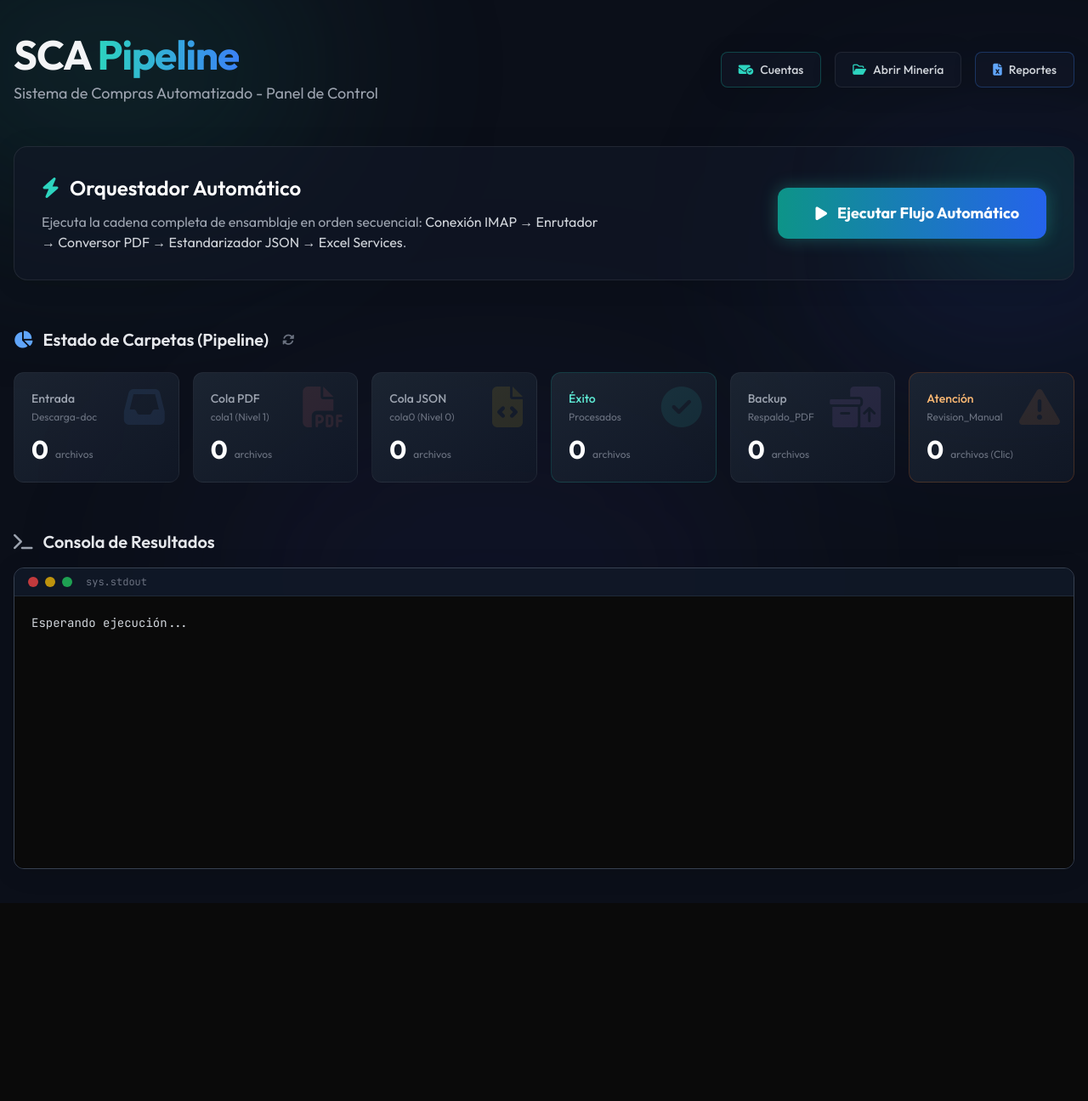
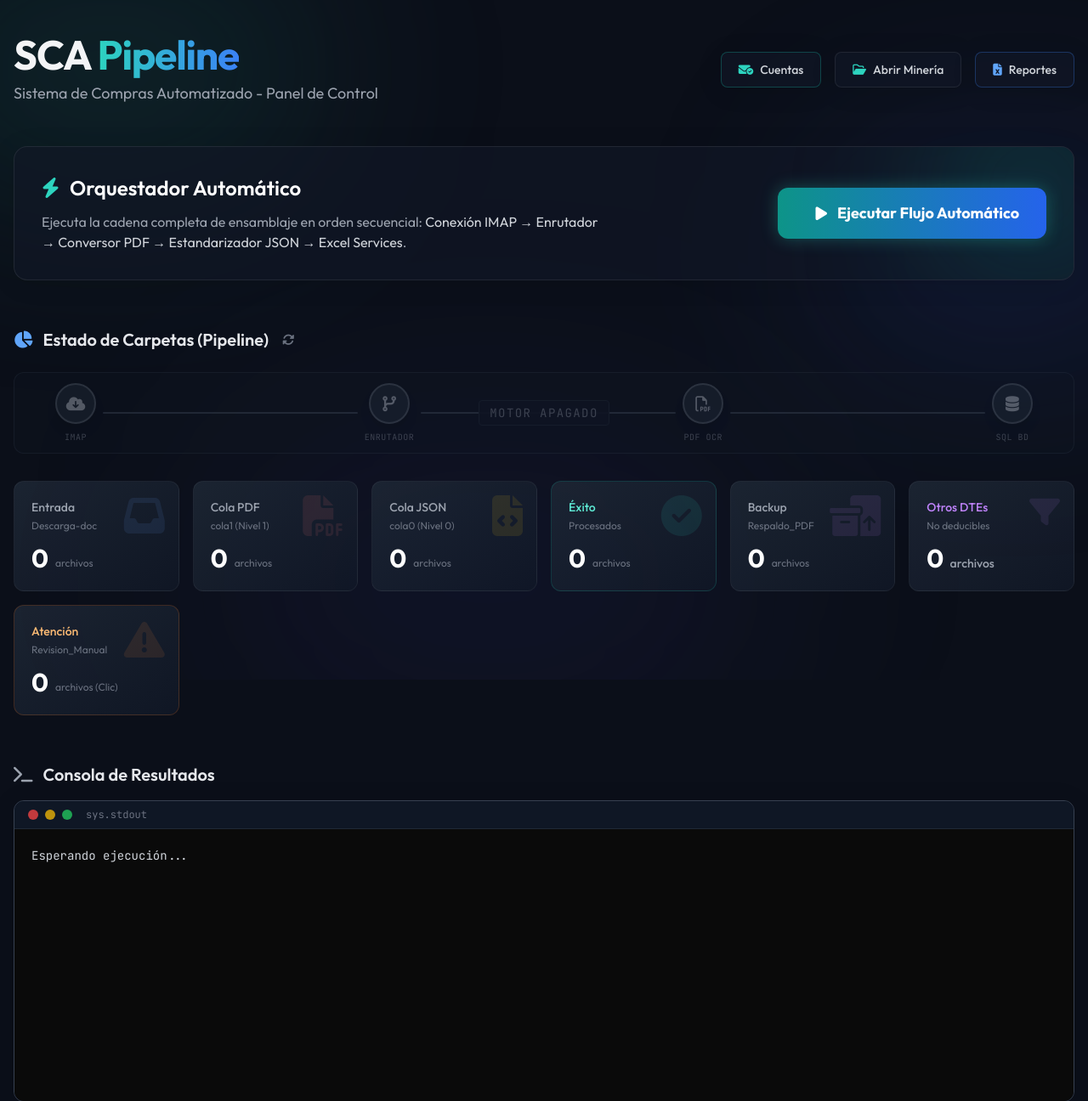
Before and after one commit to Amanebubble/Sistemadecompras, a Flask app: page / in a window 1280 px wide. Shown: the top 1296 px of the page at 85% size. Before the commit the page ends 1063 px from the top, so only its background shows below. Run offline with Flask 3, Linux system fonts and the light colour scheme; some libraries are stand-ins or nearby versions.

Commit message:
fix: restore missing flow diagram and dte card in UI

```diff
--- a/Proyecto-SCA/src/templates/index.html
+++ b/Proyecto-SCA/src/templates/index.html
@@ -210,7 +210,64 @@
                 </button>
             </h3>
 
-            <div class="grid grid-cols-2 md:grid-cols-3 lg:grid-cols-6 gap-4 animate-slide-up" style="animation-delay: 0.3s;">
+
+        <!-- Animated Flow Diagram -->
+        <div id="factoryAnimation" class="w-full h-24 bg-gray-900/50 rounded-xl border border-gray-700/50 relative overflow-hidden mb-8 opacity-50 transition-opacity duration-500 flex items-center justify-between px-4 md:px-12">
+            <style>
+                @keyframes flowPulse {
+                    0% { transform: translateX(-100%); opacity: 0; }
+                    50% { opacity: 1; }
+                    100% { transform: translateX(100%); opacity: 0; }
+                }
+                .animate-flow-pulse { animation: flowPulse 2s infinite linear; }
+            </style>
+            <!-- Nodes -->
+            <div class="flex flex-col items-center z-10">
+                <div id="node-imap" class="w-12 h-12 rounded-full bg-gray-800 border-2 border-gray-600 flex items-center justify-center shadow-lg transition-all duration-300">
+                    <i id="icon-node-imap" class="fa-solid fa-cloud-arrow-down text-gray-400 text-lg transition-colors duration-300"></i>
+                </div>
+                <span class="text-[10px] font-mono mt-2 text-gray-500 tracking-wider">IMAP</span>
+            </div>
+
+            <div class="flex-1 h-0.5 bg-gray-700 relative mx-2 z-0 overflow-hidden rounded-full">
+                <div class="absolute inset-0 bg-brand-500 hidden animate-flow-pulse" id="flow-1"></div>
+            </div>
+
+            <div class="flex flex-col items-center z-10">
+                <div id="node-enrutador" class="w-12 h-12 rounded-full bg-gray-800 border-2 border-gray-600 flex items-center justify-center shadow-lg transition-all duration-300">
+                    <i id="icon-node-enrutador" class="fa-solid fa-code-branch text-gray-400 text-lg transition-colors duration-300"></i>
+                </div>
+                <span class="text-[10px] font-mono mt-2 text-gray-500 tracking-wider">ENRUTADOR</span>
+            </div>
+
+            <div class="flex-1 h-0.5 bg-gray-700 relative mx-2 z-0 overflow-hidden rounded-full">
+                <div class="absolute inset-0 bg-brand-500 hidden animate-flow-pulse" id="flow-2"></div>
+            </div>
+
+            <div class="flex flex-col items-center z-10">
+                <div id="node-pdf" class="w-12 h-12 rounded-full bg-gray-800 border-2 border-gray-600 flex items-center justify-center shadow-lg transition-all duration-300">
+                    <i id="icon-node-pdf" class="fa-regular fa-file-pdf text-gray-400 text-lg transition-colors duration-300"></i>
+                </div>
+                <span class="text-[10px] font-mono mt-2 text-gray-500 tracking-wider">PDF OCR</span>
+            </div>
+
+            <div class="flex-1 h-0.5 bg-gray-700 relative mx-2 z-0 overflow-hidden rounded-full">
+                <div class="absolute inset-0 bg-brand-500 hidden animate-flow-pulse" id="flow-3"></div>
+            </div>
+
+            <div class="flex flex-col items-center z-10">
+                <div id="node-sql" class="w-12 h-12 rounded-full bg-gray-800 border-2 border-gray-600 flex items-center justify-center shadow-lg transition-all duration-300">
+                    <i id="icon-node-sql" class="fa-solid fa-database text-gray-400 text-lg transition-colors duration-300"></i>
+                </div>
+                <span class="text-[10px] font-mono mt-2 text-gray-500 tracking-wider">SQL BD</span>
+            </div>
+
+            <div class="absolute inset-0 flex items-center justify-center pointer-events-none transition-opacity duration-300" id="factoryStatusTextWrapper">
+                <span class="bg-gray-900/90 px-3 py-1 rounded text-gray-500 font-mono text-sm uppercase tracking-widest border border-gray-800" id="factoryStatusText">Motor Apagado</span>
+            </div>
+        </div>
+
+              <div class="grid grid-cols-2 md:grid-cols-3 lg:grid-cols-6 gap-4 animate-slide-up" style="animation-delay: 0.3s;">
 
                 <!-- Descargas -->
                 <div class="glass-card rounded-xl p-5 relative overflow-hidden group">
@@ -278,7 +335,22 @@
                 </div>
 
                 <!-- Revisión Manual -->
-                <div class="glass-card rounded-xl p-5 relative overflow-hidden group border-orange-500/20 cursor-pointer hover:bg-orange-900/10" onclick="openReviewStation()">
+
+                  <!-- Otros DTEs -->
+                  <div class="glass-card rounded-xl p-5 relative overflow-hidden group">
+                      <div class="absolute top-0 right-0 p-4 opacity-10 group-hover:opacity-20 transition-opacity">
+                          <i class="fa-solid fa-filter text-4xl text-purple-400"></i>
+                      </div>
+                      <p class="text-sm font-medium text-purple-400 mb-1">Otros DTEs</p>
+                      <p class="text-xs text-gray-500 mb-3 truncate">No deducibles</p>
+
+                      <div class="flex items-baseline space-x-2">
+                          <span id="count_otros_dtes" class="text-3xl font-bold text-white tracking-tight">0</span>
+                          <span class="text-sm text-gray-400 font-medium">archivos</span>
+                      </div>
+                  </div>
+
+                  <div class="glass-card rounded-xl p-5 relative overflow-hidden group border-orange-500/20 cursor-pointer hover:bg-orange-900/10" onclick="openReviewStation()">
                     <div class="absolute top-0 right-0 p-4 opacity-10 group-hover:opacity-20 transition-opacity">
                         <i class="fa-solid fa-triangle-exclamation text-5xl text-orange-400"></i>
                     </div>
```
